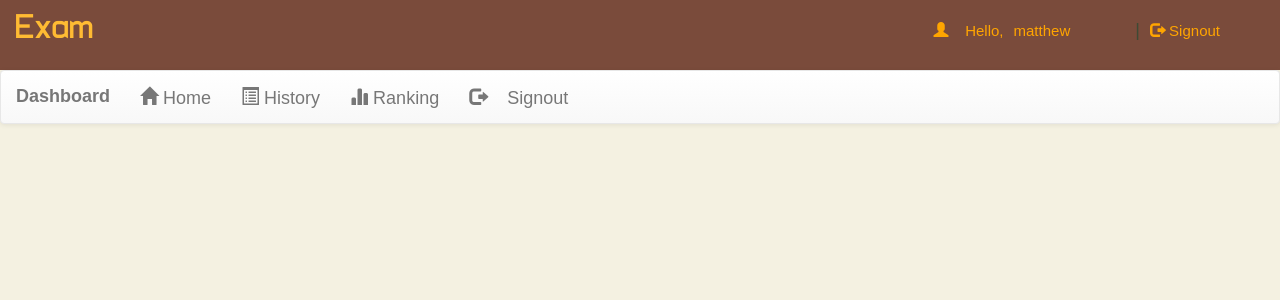
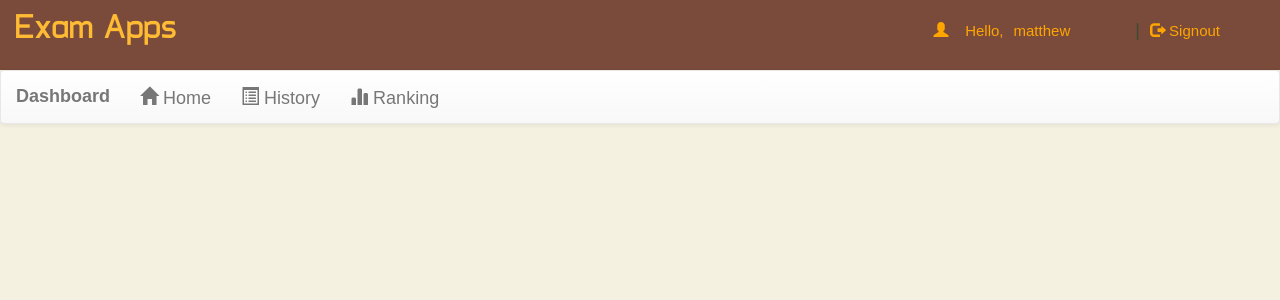
Before and after one commit to Maverickhartono/AOLsecprog, a PHP site: page /phpdasar/account.php in a window 1280 px wide. Shown: the top 300 px of the page. Run offline with PHP 8.4, Linux system fonts and the light colour scheme; a user stored in the database is signed in; some web fonts are replaced.

Commit message:
delete signout button and optimize

```diff
--- a/account.php
+++ b/account.php
@@ -4,7 +4,7 @@
 <meta http-equiv="Content-Type" content="text/html; charset=iso-8859-1" />
 <meta name="viewport" content="width=device-width, initial-scale=1">
 
-<title>Exam </title>
+<title>Exam Apps </title>
 <link  rel="stylesheet" href="css/bootstrap.min.css"/>
  <link  rel="stylesheet" href="css/bootstrap-theme.min.css"/>
  <link rel="stylesheet" href="css/main.css">
@@ -28,7 +28,7 @@ include_once 'dbConnection.php';
 <div class="header">
 <div class="row">
 <div class="col-lg-6">
-<span class="logo">Exam</span></div>
+<span class="logo">Exam Apps</span></div>
 <div class="col-md-4 col-md-offset-2">
  <?php
  include_once 'dbConnection.php';
@@ -73,7 +73,6 @@ echo '<span class="pull-right top title1" ><span class="log1"><span class="glyph
         <li <?php if(@$_GET['q']==1) echo'class="active"'; ?> ><a href="account.php?q=1"><span class="glyphicon glyphicon-home" aria-hidden="true"></span>&nbsp;Home<span class="sr-only">(current)</span></a></li>
         <li <?php if(@$_GET['q']==2) echo'class="active"'; ?>><a href="account.php?q=2"><span class="glyphicon glyphicon-list-alt" aria-hidden="true"></span>&nbsp;History</a></li>
 		<li <?php if(@$_GET['q']==3) echo'class="active"'; ?>><a href="account.php?q=3"><span class="glyphicon glyphicon-stats" aria-hidden="true"></span>&nbsp;Ranking</a></li>
-		<li class="pull-right"> <a href="logout.php?q=account.php"><span class="glyphicon glyphicon-log-out" aria-hidden="true"></span>&nbsp;&nbsp;&nbsp;&nbsp;Signout</a></li>
 		</ul>
             <form class="navbar-form navbar-left" role="search">
 
```
